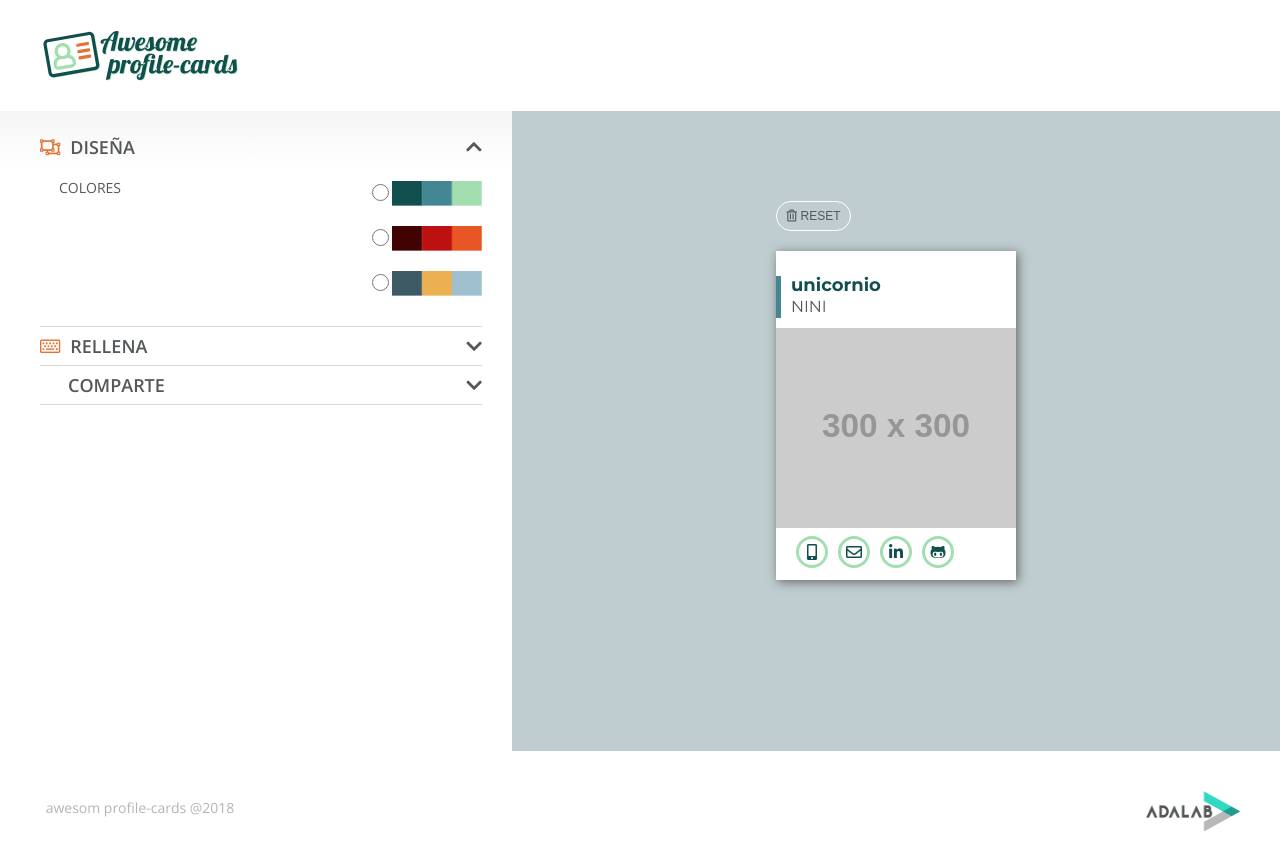
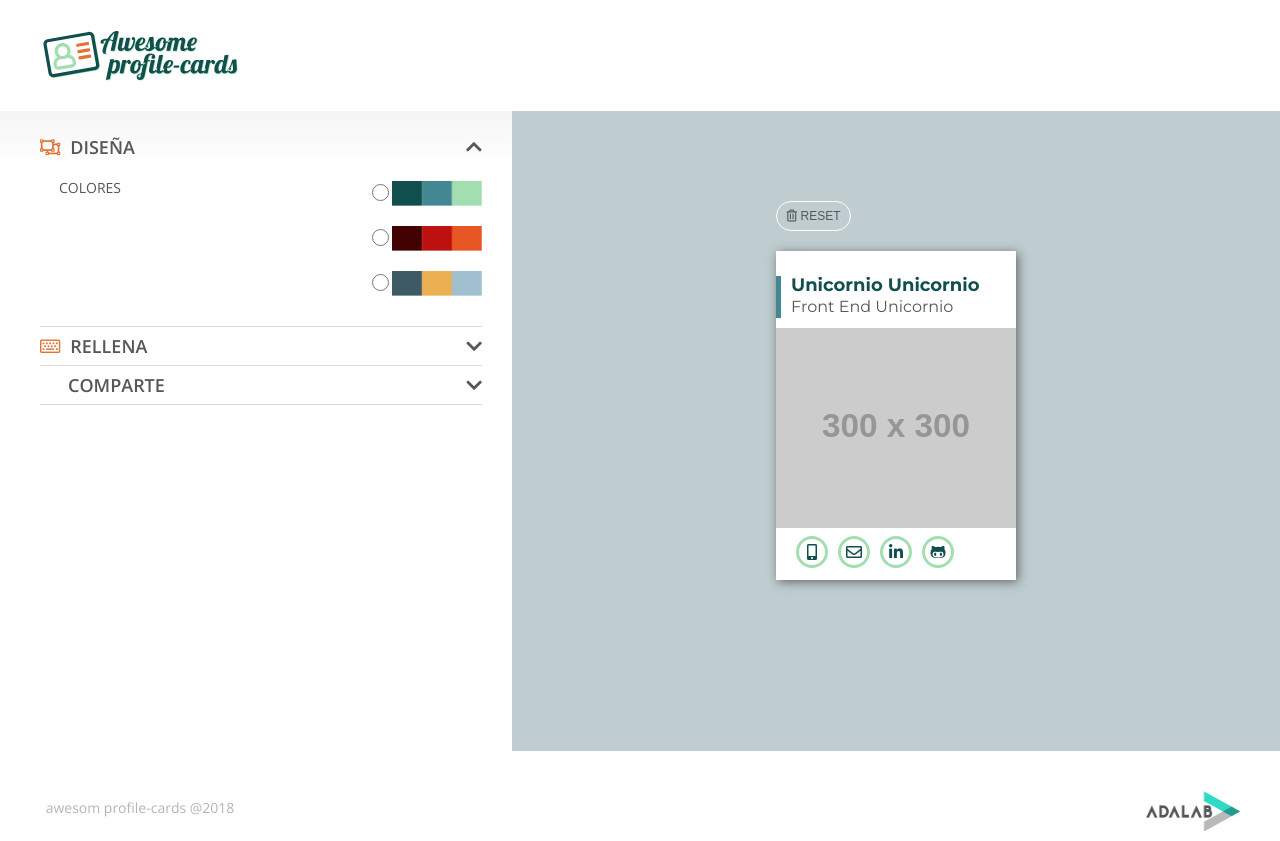
Before and after one commit to Adalab/project-promo-n-module-3-team-4, a React (Create React App) app: page / in a window 1280 px wide. Built offline with nearby package versions, Linux system fonts and the light colour scheme.

Commit message:
change name and job of card preview

```diff
--- a/src/components/App.js
+++ b/src/components/App.js
@@ -113,14 +113,14 @@ function App() {
 
   let renderData;
   if (data.name === '') {
-    renderData = 'unicornio';
+    renderData = 'Unicornio Unicornio';
   } else {
     renderData = data.name;
   }
 
   let renderDataJob;
   if (data.job === '') {
-    renderDataJob = 'NINI';
+    renderDataJob = 'Front End Unicornio';
   } else {
     renderDataJob = data.job;
   }
```
